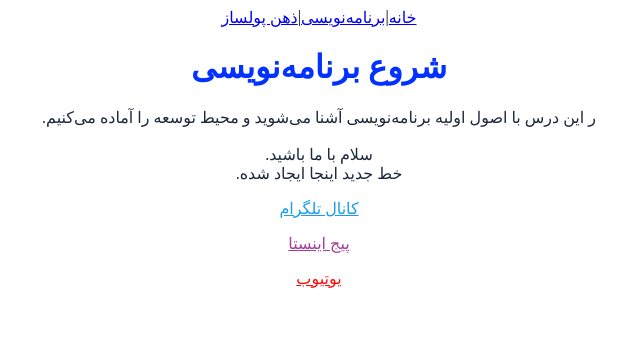
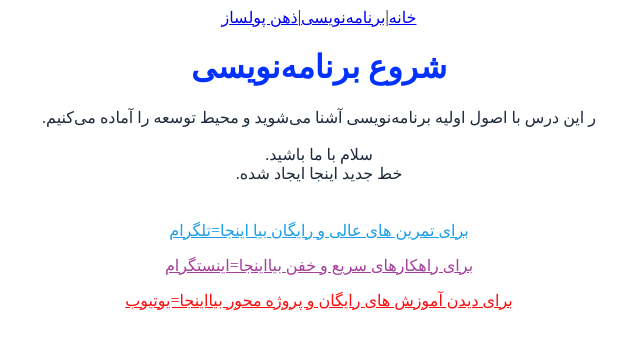
Before and after one commit to sahelazizmohammadi83/sahelazizmohammadi, a Next.js app: page /barname-nevisi/post-1 in a window 1280 px wide. Shown: the top 348 px of the page, without its empty margins (497-1137 px from the left). Built offline with nearby package versions, Linux system fonts and the light colour scheme.

Commit message:
پاکسازی M ها و اصلاح Header و Layout

```diff
--- a/app/barname-nevisi/page.tsx
+++ b/app/barname-nevisi/page.tsx
@@ -72,7 +72,10 @@ export default function BarnameNevisiMain() {
           <p className="text-xl mt-12 text-[#334155]">هیچ پستی یافت نشد.</p>
         )}
       </div>
+      <div className="mt-[1cm]">
   <SocialLinks />
+</div>
+
     </main>
   );
 }
--- a/app/barname-nevisi/post-1/page.tsx
+++ b/app/barname-nevisi/post-1/page.tsx
@@ -22,8 +22,9 @@ export default function Post1() {
       </p>
 
       {/* Social Links */}
-      <div className="mt-8">
-<SocialLinks />
+      <div className="mt-[1cm]">
+  <SocialLinks />
+
       </div>
     </main>
   );
--- a/app/barname-nevisi/post-2/page.tsx
+++ b/app/barname-nevisi/post-2/page.tsx
@@ -17,8 +17,10 @@ export default function Post2() {
       </p>
 
       <div className="mt-6 w-full sm:w-3/4 mx-auto">
+      <div className="mt-[1cm]">
+  <SocialLinks />
+</div>
 
-       <SocialLinks />
       </div>
     </main>
   );
--- a/app/page.tsx
+++ b/app/page.tsx
@@ -44,7 +44,10 @@ export default function Home() {
 
       {/* لینک شبکه‌های اجتماعی */}
       <div className="mt-6 sm:mt-8 md:mt-10">
-        <SocialLinks />
+
+        <div className="mt-[1cm]">
+  <SocialLinks />
+</div>
       </div>
     </main>
   );
--- a/app/zehn-poolsaz/page.tsx
+++ b/app/zehn-poolsaz/page.tsx
@@ -63,9 +63,9 @@ export default function ZehnPoolsazMain() {
         )}
       </div>
 
-      <div className="mt-10">
-        <SocialLinks />
-      </div>
+      <div className="mt-[1cm]">
+  <SocialLinks />
+</div>
     </main>
   );
 }
--- a/app/zehn-poolsaz/post-1/page.tsx
+++ b/app/zehn-poolsaz/post-1/page.tsx
@@ -13,9 +13,9 @@ export default function Post1() {
       <p className="text-lg text-[#1E293B] leading-relaxed whitespace-pre-line mb-8">
         {content}
       </p>
-      <div className="mt-10">
-        <SocialLinks />
-      </div>
+     <div className="mt-[1cm]">
+  <SocialLinks />
+</div>
     </main>
   );
 }
--- a/app/zehn-poolsaz/post-2/page.tsx
+++ b/app/zehn-poolsaz/post-2/page.tsx
@@ -13,9 +13,9 @@ export default function Post2() {
       <p className="text-lg text-[#1E293B] leading-relaxed whitespace-pre-line mb-8">
         {content}
       </p>
-      <div className="mt-10">
-        <SocialLinks />
-      </div>
+      <div className="mt-[1cm]">
+  <SocialLinks />
+</div>
     </main>
   );
 }
--- a/components/SocialLinks.tsx
+++ b/components/SocialLinks.tsx
@@ -9,13 +9,13 @@ export default function SocialLinks() {
       <Link href="https://t.me/sahelazizmohammadi" target="_blank"
 
       className="text-[#1a9eeb] hover:underline">
-        کانال تلگرام
+       برای تمرین های عالی و رایگان بیا اینجا=تلگرام
       </Link>
-      <Link href="https://www.instagram.com/yourprofile" target="_blank" className="text-[#a53e9c] hover:underline">
-        پیج اینستا
+      <Link href="https://www.instagram.com/sahelazizm" target="_blank" className="text-[#a53e9c] hover:underline">
+       برای راهکارهای سریع و خفن بیااینجا=اینستگرام
       </Link>
-      <Link href="https://www.youtube.com/yourchannel" target="_blank" className="text-[#fd0c0c] hover:underline">
-        یوتیوب
+      <Link href="https://youtube.com/@sahelazizm?si=VOpO5nx4-eStb_OM" target="_blank" className="text-[#fd0c0c] hover:underline">
+        برای دیدن آموزش های رایگان و پروژه محور بیااینجا=یوتیوب
       </Link>
     </div>
   );
```
